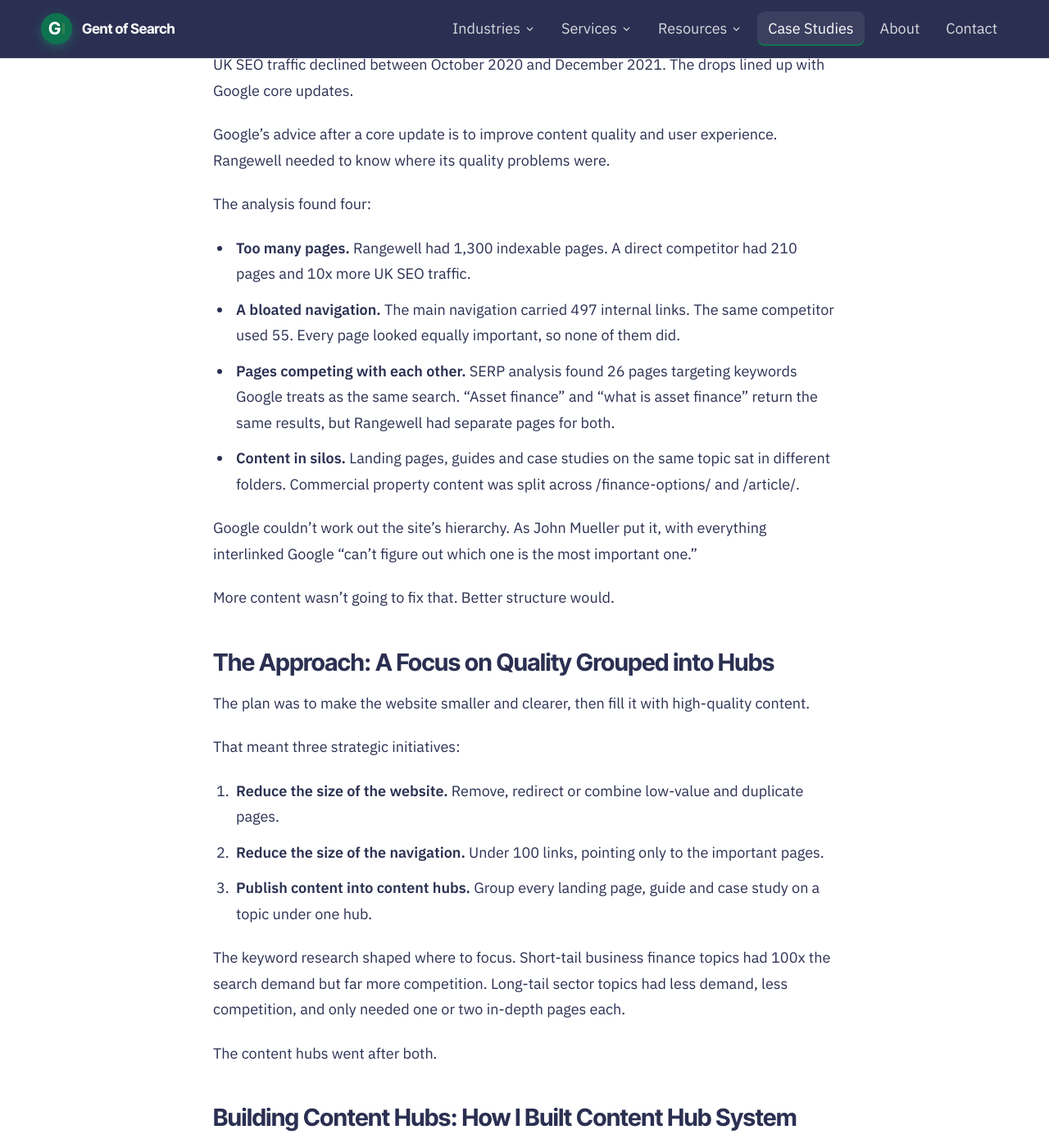
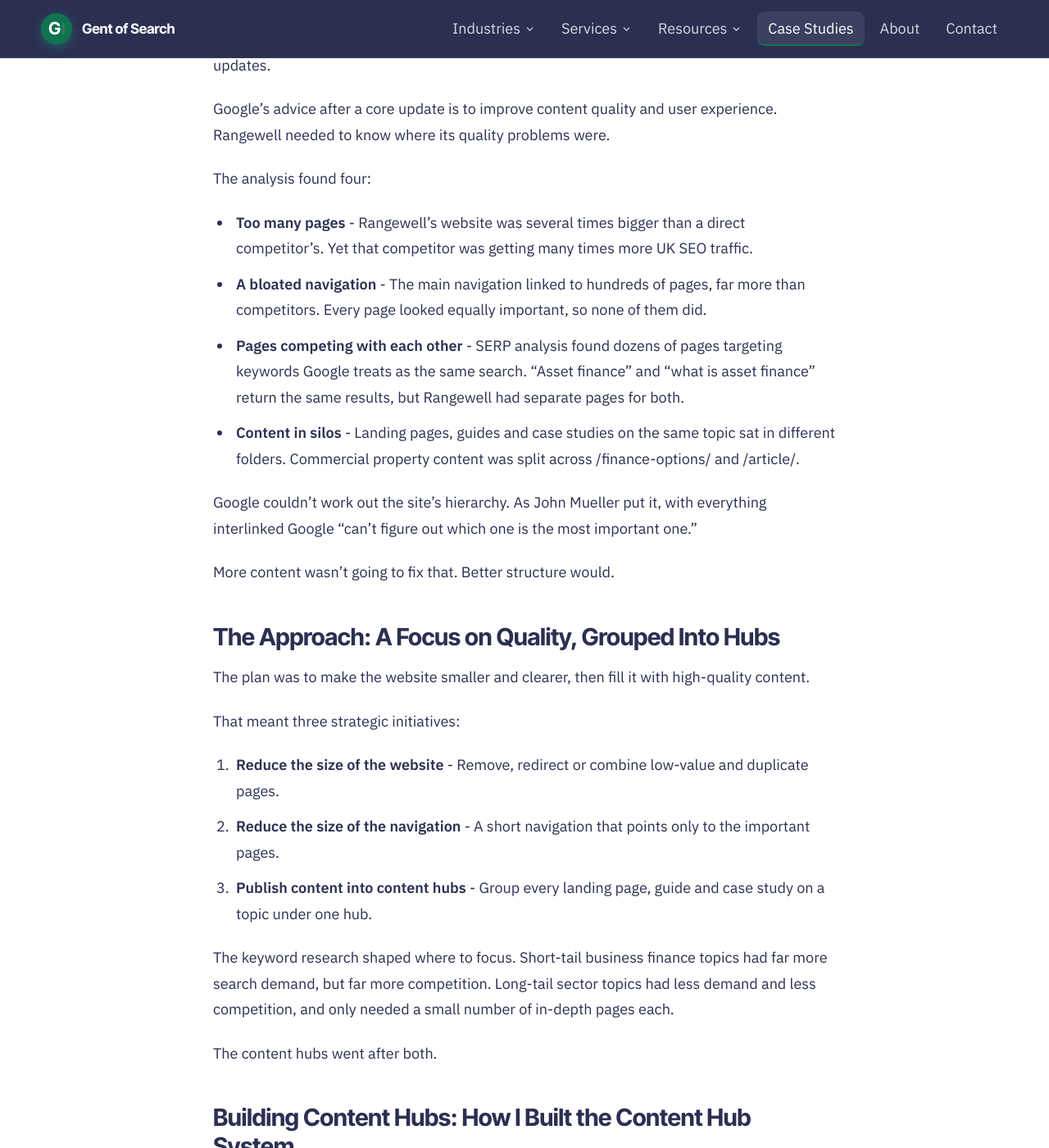
Before and after one commit to Gent-of-Search/gentofsearch.com, a Jekyll site: the page built from _case_studies/rangewell.md, in a window 1280 px wide and 1400 px high, scrolled down 1723 px. Shown: the whole window at 82% size. Built offline with Jekyll 4.4.1, drawn with Linux system fonts in a browser that asks for light colours; some of the changed text lies outside the part shown.

Commit message:
Rangewell case study: new content from Adam
Co-Authored-By: Claude Opus 5.5 <noreply@anthropic.com>

```diff
--- a/_case_studies/rangewell.md
+++ b/_case_studies/rangewell.md
@@ -6,18 +6,16 @@ order: 2
 logo: /assets/logos/07-rangewell.webp
 description: "How rebuilding Rangewell's website architecture around content hubs grew hub SEO traffic by 150% and SEO leads by 69% in a year."
 summary:
-  - "Rangewell's SEO traffic was falling after a run of Google core updates."
-  - "I worked with the client to create a technical and content strategy that identified opportunities to drive growth. A key part of the strategy was to create content hubs that grouped relevant content into topical clusters."
-  - "The result was increasing non-branded SEO traffic by 150% year-over-year and increasing SEO leads by 69%."
+  - "Rangewell's SEO traffic was falling after a run of Google core updates, in a business finance market where bigger competitors were winning the clicks."
+  - "I was brought in to help reverse the decline and grow leads from the SEO channel. I worked with the product, engineering, design and content teams to implement a technical and content strategy built around content hubs."
+  - "Over two years working with Rangewell's team, SEO traffic to the content hubs grew 150% year on year, and SEO leads from the hubs grew 69%."
 stats:
   - value: "+150%"
     label: "Content hub SEO traffic (20K vs 50K)"
   - value: "+69%"
     label: "Content hub SEO leads (415 vs 700)"
-  - value: "497 → 84"
-    label: "Main navigation links"
   - value: "~250 → ~800"
-    label: "Keywords in the top 10"
+    label: "Keywords in the top 10 (Ahrefs)"
 testimonial:
   name: Alastair McPherson
   role: Partnerships, Rangewell
@@ -50,51 +48,48 @@ Rangewell wanted to grow SEO traffic and leads in three areas: business finance,
 
 I worked with Rangewell's product, engineering and content teams to make that happen.
 
-## The Challenge: Decline in SEO Traffic for the Website
+## The Challenge: Falling SEO Traffic After Google Core Updates
 
-UK SEO traffic declined between October 2020 and December 2021. The drops lined up with Google core updates.
+Rangewell's UK SEO traffic declined through 2021. The drops lined up with Google core updates.
 
 Google's advice after a core update is to improve content quality and user experience. Rangewell needed to know where its quality problems were.
 
 The analysis found four:
 
-- **Too many pages.** Rangewell had 1,300 indexable pages. A direct competitor had 210 pages and 10x more UK SEO traffic.
-- **A bloated navigation.** The main navigation carried 497 internal links. The same competitor used 55. Every page looked equally important, so none of them did.
-- **Pages competing with each other.** SERP analysis found 26 pages targeting keywords Google treats as the same search. "Asset finance" and "what is asset finance" return the same results, but Rangewell had separate pages for both.
-- **Content in silos.** Landing pages, guides and case studies on the same topic sat in different folders. Commercial property content was split across /finance-options/ and /article/.
+- **Too many pages** - Rangewell's website was several times bigger than a direct competitor's. Yet that competitor was getting many times more UK SEO traffic.
+- **A bloated navigation** - The main navigation linked to hundreds of pages, far more than competitors. Every page looked equally important, so none of them did.
+- **Pages competing with each other** - SERP analysis found dozens of pages targeting keywords Google treats as the same search. "Asset finance" and "what is asset finance" return the same results, but Rangewell had separate pages for both.
+- **Content in silos** - Landing pages, guides and case studies on the same topic sat in different folders. Commercial property content was split across /finance-options/ and /article/.
 
 Google couldn't work out the site's hierarchy. As John Mueller put it, with everything interlinked Google "can't figure out which one is the most important one."
 
 More content wasn't going to fix that. Better structure would.
 
-## The Approach: A Focus on Quality Grouped into Hubs
+## The Approach: A Focus on Quality, Grouped Into Hubs
 
 The plan was to make the website smaller and clearer, then fill it with high-quality content.
 
 That meant three strategic initiatives:
 
-1. **Reduce the size of the website.** Remove, redirect or combine low-value and duplicate pages.
-2. **Reduce the size of the navigation.** Under 100 links, pointing only to the important pages.
-3. **Publish content into content hubs.** Group every landing page, guide and case study on a topic under one hub.
+1. **Reduce the size of the website** - Remove, redirect or combine low-value and duplicate pages.
+2. **Reduce the size of the navigation** - A short navigation that points only to the important pages.
+3. **Publish content into content hubs** - Group every landing page, guide and case study on a topic under one hub.
 
-The keyword research shaped where to focus. Short-tail business finance topics had 100x the search demand but far more competition. Long-tail sector topics had less demand, less competition, and only needed one or two in-depth pages each.
+The keyword research shaped where to focus. Short-tail business finance topics had far more search demand, but far more competition. Long-tail sector topics had less demand and less competition, and only needed a small number of in-depth pages each.
 
 The content hubs went after both.
 
-## Building Content Hubs: How I Built Content Hub System
+## Building Content Hubs: How I Built the Content Hub System
 
-I worked with content, design and development teams to build content hubs.
+I worked with Rangewell's content, design and development teams to plan, build and grow the content hubs.
 
 ### 1. Built a faster foundation
 
 Before the content work, the site needed to load faster.
 
-Project Speedy migrated Rangewell's React app to Next.js. Planning to release took 3 sprints, or 6 weeks.
+Project Speedy migrated Rangewell's React app to Next.js. From planning to release took a matter of weeks, not months.
 
-Two weeks after launch, real-user data showed:
-
-- Largest Contentful Paint dropped from an average of 3 seconds to 1.5 seconds.
-- Time to first byte dropped from an average of 1 second to 600 ms.
+Real-user data after launch showed big improvements in both page load times and server response times.
 
 The faster response times showed up in Search Console's crawl stats too. Googlebot could now crawl more of the site.
 
@@ -106,7 +101,7 @@ Then I used keyword clustering to group the keywords. Keywords that return the s
 
 That's how I found the overlaps. "Asset finance" and "what is asset finance" sat in one cluster, so Rangewell only needed one page to cover both.
 
-The result was a new site map. It covered 111 finance topics and 569 pages: 321 existing pages to keep and 247 new pages to write.
+The result was a new site map. It covered every finance topic Rangewell wanted to target, split between existing pages to keep and new pages to write.
 
 Every page had one job and one primary keyword.
 
@@ -116,7 +111,7 @@ Content hubs needed new page designs, engineering time and a content budget. Non
 
 So I put together a business case for investing in the website architecture.
 
-It started with the size of the prize. A direct competitor with 210 pages and 55 navigation links had 10x Rangewell's UK SEO traffic. Rangewell had the brand demand to compete. It didn't have the structure.
+It started with the size of the prize. A direct competitor with a much smaller website and a far simpler navigation was getting many times more UK SEO traffic. Rangewell had the brand demand to compete. It didn't have the structure.
 
 I built an impact model to forecast the return.
 
@@ -142,24 +137,24 @@ The hubs had to work for customers, not just Google. A visitor who can't find th
 
 So UX was built into the plan:
 
-- **Clear journeys from articles to landing pages.** Readers of a guide needed an obvious next step to the finance product it covers.
-- **Descriptive calls to action.** No "click here" or "find out more". Every button says where it goes.
-- **Usability on mobile and desktop.** The new hubs were reviewed to check customers found them easy to use on both.
-- **A CRO and UX review.** The goal was to make sure nothing on the page stopped a customer finishing an application.
+- **Clear journeys from articles to landing pages** - Readers of a guide needed an obvious next step to the finance product it covers.
+- **Descriptive calls to action** - No "click here" or "find out more". Every button says where it goes.
+- **Usability on mobile and desktop** - The new hubs were reviewed to check customers found them easy to use on both.
+- **A CRO and UX review** - The goal was to make sure nothing on the page stopped a customer finishing an application.
 
 The same model then rolled out to other target sectors.
 
 ### 5. Cut the website down and rebuilt the internal linking
 
-A content inventory audit flagged over 100 pages to remove or redirect. SERP analysis added 26 near-duplicate pages to combine.
+A content inventory audit flagged pages to remove or redirect, and SERP analysis found near-duplicate pages to combine.
 
-The new site map reduced the planned website from 796 pages to 569.
+The new site map made the planned website significantly smaller.
 
-The main navigation went from 497 links to 84. It now pointed to the primary page for each finance topic and a "view all" hub, not every sub-page.
+The main navigation was cut back to a fraction of its old size. It now pointed to the primary page for each finance topic and a "view all" hub, not every sub-page.
 
 Internal linking did the same job inside the hubs.
 
-Every link on a page splits the link equity that page passes on. As Google's Matt Cutts explained, a page with 1,000 links divides its PageRank by 1,000. Fewer, deliberate links send more value to the pages that matter.
+Every link on a page splits the link equity that page passes on. As Google's Matt Cutts explained, a page's PageRank is divided between all of its links. Fewer, deliberate links send more value to the pages that matter.
 
 So each hub followed a clear hierarchy:
 
@@ -178,31 +173,21 @@ The site map became the content calendar. Content was published continuously, wi
 
 As the hubs grew, low-quality pages inside them were removed, redirected or improved. The hubs kept getting better, not just bigger.
 
-## The Results
+## The Results: Content Hub SEO Traffic Up 150%
 
-### Content hub SEO traffic up 150% year on year
-
-SEO traffic to the content hubs grew from 20,000 visits in 2022 to 50,000 in 2023.
-
-Monthly hub traffic went from around 300 visits in December 2021 to around 5,600 in January 2024.
+SEO traffic to the content hubs grew 150% year on year, from 20,000 visits in 2022 to 50,000 in 2023.
 
 <figure>
   <img src="{{ '/assets/case-studies/rangewell-hubs-vs-non-hubs.webp' | relative_url }}" width="1400" height="918" alt="Google organic search performance: content hub SEO traffic vs non-hub SEO traffic, December 2021 to January 2024." loading="lazy">
-  <figcaption>Hub vs non-hub SEO traffic, Dec 2021 to Jan 2024.</figcaption>
+  <figcaption>Hub vs non-hub SEO traffic, Dec 2021 to Jan 2024. Source: Google Analytics</figcaption>
 </figure>
 
-### Content hub SEO leads up 69% year on year
-
-SEO leads from the content hubs grew from 415 in 2022 to 700 in 2023.
-
-That's 285 extra finance leads from organic search in a single year.
+SEO leads from the content hubs grew 69% year on year, from 415 in 2022 to 700 in 2023.
 
 <figure>
   <img src="{{ '/assets/case-studies/rangewell-hub-traffic-leads.webp' | relative_url }}" width="1400" height="918" alt="Google organic search performance for content hubs: monthly SEO leads and SEO traffic, December 2021 to January 2024." loading="lazy">
-  <figcaption>Content hub SEO leads and SEO traffic by month.</figcaption>
+  <figcaption>Content hub SEO leads and SEO traffic by month. Source: Google Analytics</figcaption>
 </figure>
-
-### Rankings followed
 
 According to Ahrefs, Rangewell's keywords ranking in the top 10 in the UK grew from around 250 in September 2022 to almost 800 by February 2024.
 
@@ -211,4 +196,6 @@ According to Ahrefs, Rangewell's keywords ranking in the top 10 in the UK grew f
   <figcaption>Organic traffic and top 10 keywords. Source: Ahrefs</figcaption>
 </figure>
 
-In Google Search Console, daily clicks more than doubled between October 2022 and February 2024.
+The hubs didn't just add pages. They gave Google a structure it could understand.
+
+That's what turned a declining channel into a growing one.
```
